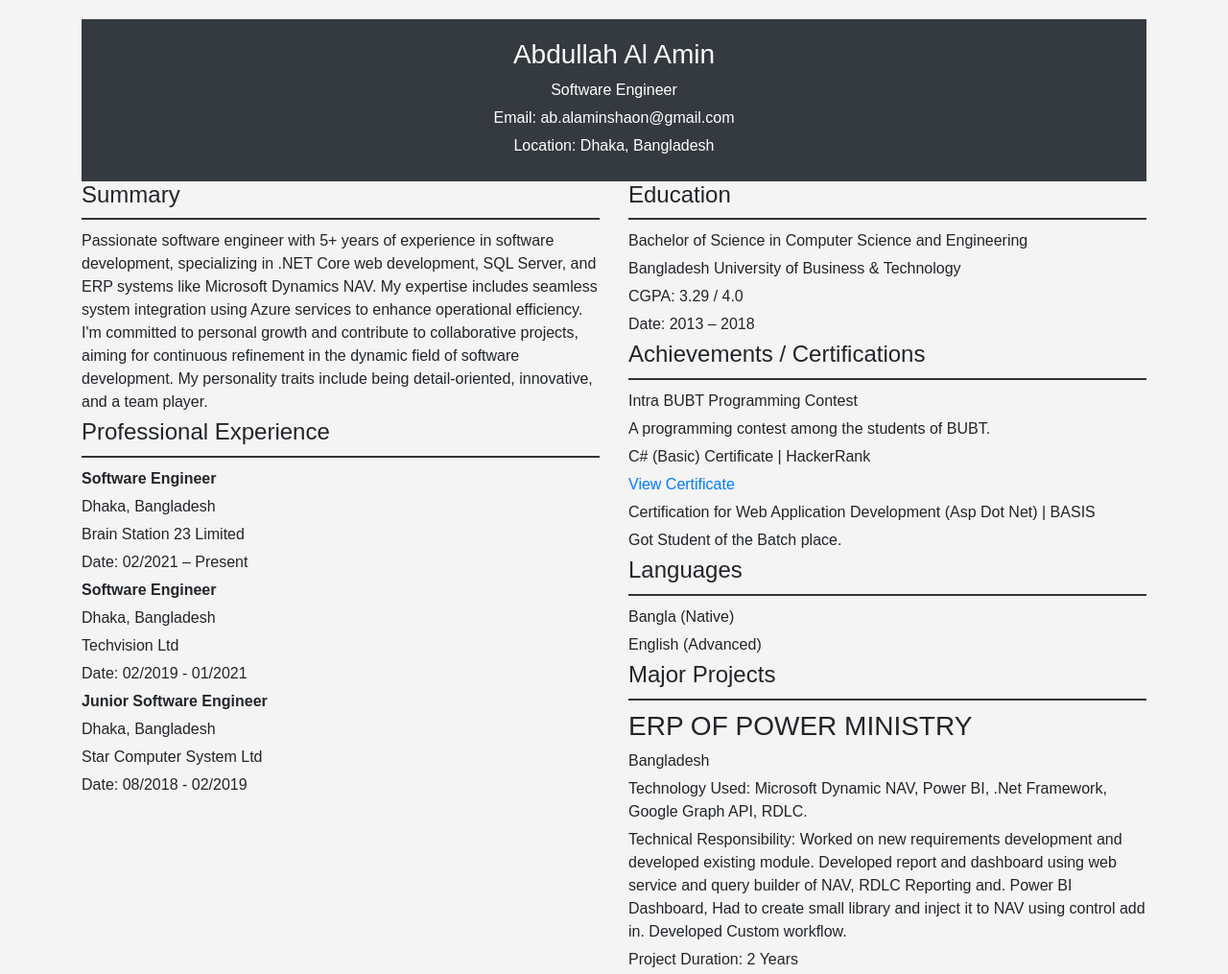
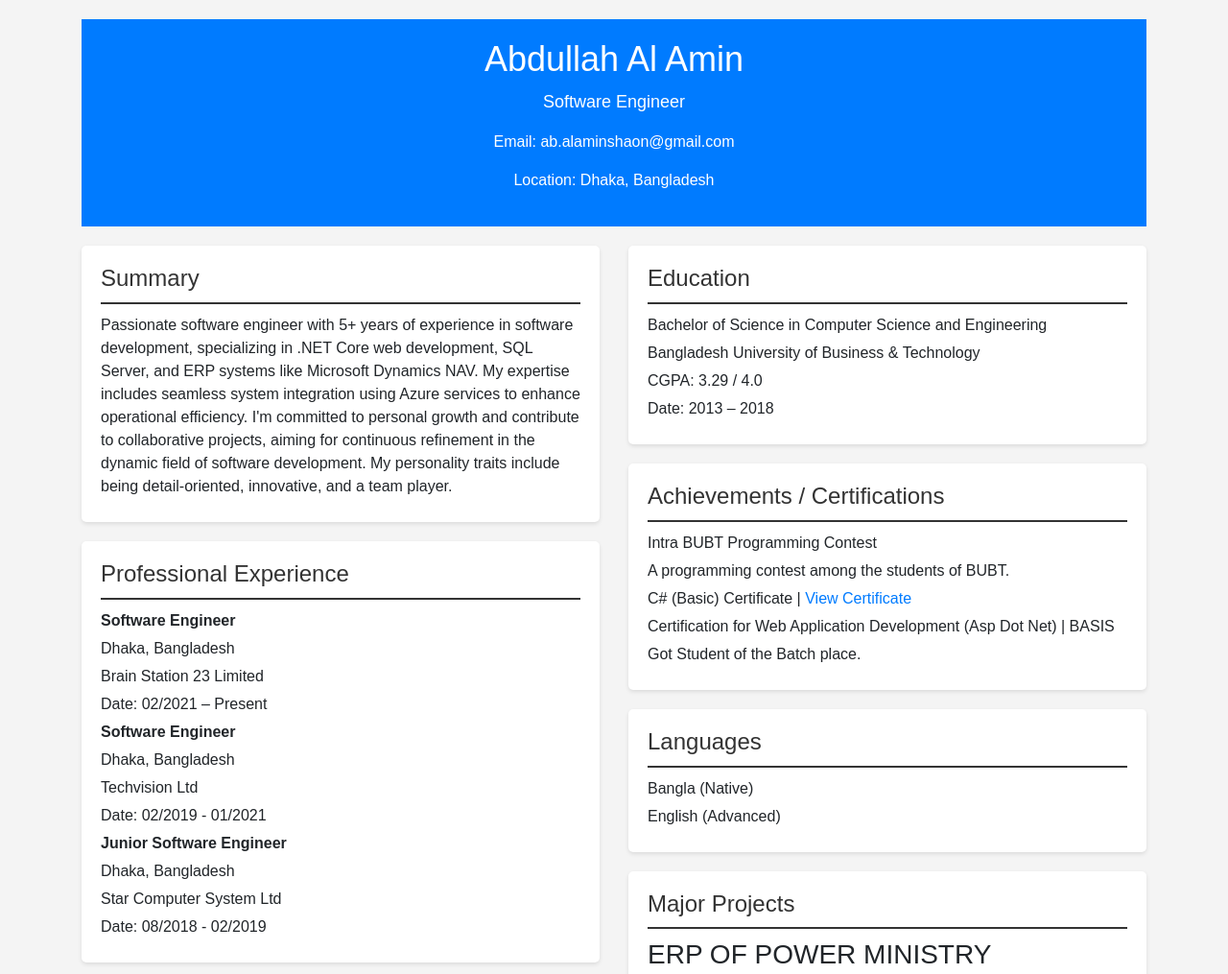
Before and after one commit to alamin4265/-alamin4265.github.io, a plain HTML site: page index.html in a window 1280 px wide. Shown: the top 1015 px of the page at 96% size. Drawn offline with nearby package versions, Linux system fonts and the light colour scheme.

Commit message:
css added 5

```diff
--- a/index.html
+++ b/index.html
@@ -3,8 +3,7 @@
 <head>
     <meta charset="UTF-8">
     <meta name="viewport" content="width=device-width, initial-scale=1.0">
-    <title>Abdullah Al Amin - Resume</title>
-    <!-- Add Bootstrap CSS and JavaScript -->
+    <title>Abdullah Al Amin - Software Engineer</title>
     <link rel="stylesheet" href="https://stackpath.bootstrapcdn.com/bootstrap/4.5.0/css/bootstrap.min.css">
     <script src="https://code.jquery.com/jquery-3.5.1.slim.min.js"></script>
     <script src="https://cdn.jsdelivr.net/npm/@popperjs/core@2.5.4/dist/umd/popper.min.js"></script>
@@ -19,29 +18,43 @@
             margin-top: 20px;
         }
 
-        header {
-            background-color: #333;
+        .resume-header {
+            background-color: #007BFF;
             color: white;
             padding: 20px;
             text-align: center;
         }
 
-        h1 {
-            font-size: 28px;
+        .resume-title {
+            font-size: 36px;
         }
 
-        h2 {
+        .resume-subtitle {
+            font-size: 18px;
+            margin-top: 10px;
+        }
+
+        .resume-section {
+            padding: 20px;
+            margin-top: 20px;
+            background-color: white;
+            box-shadow: 0 2px 4px rgba(0, 0, 0, 0.1);
+            border-radius: 5px;
+        }
+
+        .resume-section h2 {
             font-size: 24px;
+            color: #333;
             border-bottom: 2px solid #333;
             padding-bottom: 10px;
             margin-bottom: 10px;
         }
 
-        p {
+        .resume-section p {
             margin: 5px 0;
         }
 
-        a {
+        .resume-link {
             color: #007BFF;
             text-decoration: none;
         }
@@ -49,23 +62,23 @@
 </head>
 <body>
     <div class="container">
-        <header class="bg-dark text-white">
-            <h1>Abdullah Al Amin</h1>
-            <p>Software Engineer</p>
+        <div class="resume-header">
+            <h1 class="resume-title">Abdullah Al Amin</h1>
+            <p class="resume-subtitle">Software Engineer</p>
             <p>Email: ab.alaminshaon@gmail.com</p>
             <p>Location: Dhaka, Bangladesh</p>
-        </header>
+        </div>
 
         <div class="row">
             <div class="col-md-6">
-                <section>
+                <div class="resume-section">
                     <h2>Summary</h2>
                     <p>
                         Passionate software engineer with 5+ years of experience in software development, specializing in .NET Core web development, SQL Server, and ERP systems like Microsoft Dynamics NAV. My expertise includes seamless system integration using Azure services to enhance operational efficiency. I'm committed to personal growth and contribute to collaborative projects, aiming for continuous refinement in the dynamic field of software development. My personality traits include being detail-oriented, innovative, and a team player.
                     </p>
-                </section>
+                </div>
 
-                <section>
+                <div class="resume-section">
                     <h2>Professional Experience</h2>
                     <p><strong>Software Engineer</strong></p>
                     <p>Dhaka, Bangladesh</p>
@@ -81,37 +94,36 @@
                     <p>Dhaka, Bangladesh</p>
                     <p>Star Computer System Ltd</p>
                     <p>Date: 08/2018 - 02/2019</p>
-                </section>
+                </div>
             </div>
 
             <div class="col-md-6">
-                <section>
+                <div class="resume-section">
                     <h2>Education</h2>
                     <p>Bachelor of Science in Computer Science and Engineering</p>
                     <p>Bangladesh University of Business & Technology</p>
                     <p>CGPA: 3.29 / 4.0</p>
                     <p>Date: 2013 – 2018</p>
-                </section>
+                </div>
 
-                <section>
+                <div class="resume-section">
                     <h2>Achievements / Certifications</h2>
                     <p>Intra BUBT Programming Contest</p>
                     <p>A programming contest among the students of BUBT.</p>
 
-                    <p>C# (Basic) Certificate | HackerRank</p>
-                    <p><a href="https://www.hackerrank.com/certificates/0f7f8492fe8b">View Certificate</a></p>
+                    <p>C# (Basic) Certificate | <a class="resume-link" href="https://www.hackerrank.com/certificates/0f7f8492fe8b">View Certificate</a></p>
 
                     <p>Certification for Web Application Development (Asp Dot Net) | BASIS</p>
                     <p>Got Student of the Batch place.</p>
-                </section>
+                </div>
 
-                <section>
+                <div class="resume-section">
                     <h2>Languages</h2>
                     <p>Bangla (Native)</p>
                     <p>English (Advanced)</p>
-                </section>
+                </div>
 
-                <section>
+                <div class="resume-section">
                     <h2>Major Projects</h2>
                     <!-- Project 1 -->
                     <h3>ERP OF POWER MINISTRY</h3>
@@ -135,7 +147,7 @@
                     <p>Technology Used: Okta, .NET Core 6.0, Entity Framework Core, SQL Server, Angular, RxJS, xUnit, SQLite, ARM Template, Azure Pipeline, Docker</p>
                     <p>Technical Responsibility: Designing and developing efficient, secure, and scalable web applications using .NET Core, managing and optimizing SQL Server databases for data integrity and performance, orchestrating intricate system integrations, and ensuring the reliability of solutions through comprehensive testing while actively contributing to collaborative projects to foster innovation in the ever-evolving landscape of technology.</p>
                     <p>Project Duration: 2+ Years</p>
-					<p>Short Description: This internal platform supports global Integrations, Apps, Services, and Automation. It's an Azure-based information highway connecting diverse capabilities with a focus on principles, architecture, frameworks, and tools.</p>
+                    <p>Short Description: This internal platform supports global Integrations, Apps, Services, and Automation. It's an Azure-based information highway connecting diverse capabilities with a focus on principles, architecture, frameworks, and tools.</p>
 
                     <!-- Project 4 -->
                     <h3>INTEGRATION SERVICE</h3>
@@ -150,7 +162,7 @@
                     <p>Technology Used: Net Core, Identity Framework, Web API, Entity Framework, Vue JS, HTML Reporting, MSSQL</p>
                     <p>Technical Responsibility: Developed the system and integrated with ERP through Web API. Integrated with Microsoft Share Point. Introduced approval workflow process and Email Approval system.</p>
                     <p>Short Description: This is a self-service portal for all the users of the power division who are using ERP. Leave application, foreign tour application, and salary bill application services are available.</p>
-                </section>
+                </div>
             </div>
         </div>
     </div>
```
